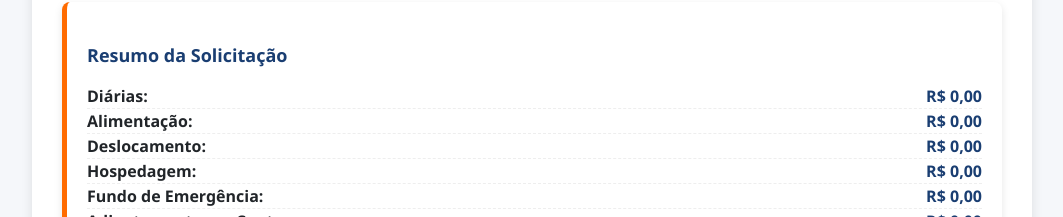
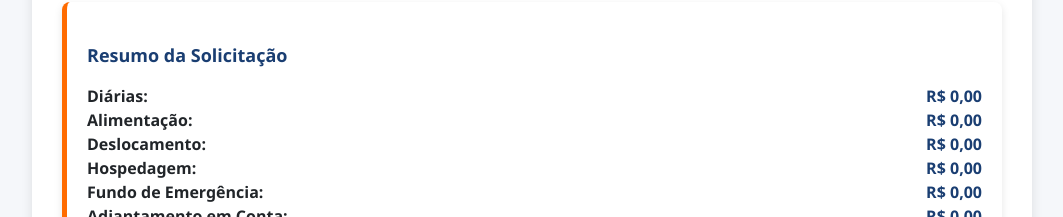
Before and after one commit to aglaessio/sr_iw, a plain HTML site: page index.html in a window 1280 px wide. Shown: the part 735-952 px from the top of the page, without its empty margins (108-1171 px from the left). Drawn offline with Linux system fonts and the light colour scheme.

Commit message:
Update index.html

```diff
--- a/index.html
+++ b/index.html
@@ -218,7 +218,6 @@
         .summary-item {
             display: flex;
             justify-content: space-between;
-            border-bottom: 1px dashed #eee;
         }
 
         .summary-item:last-child {
```
